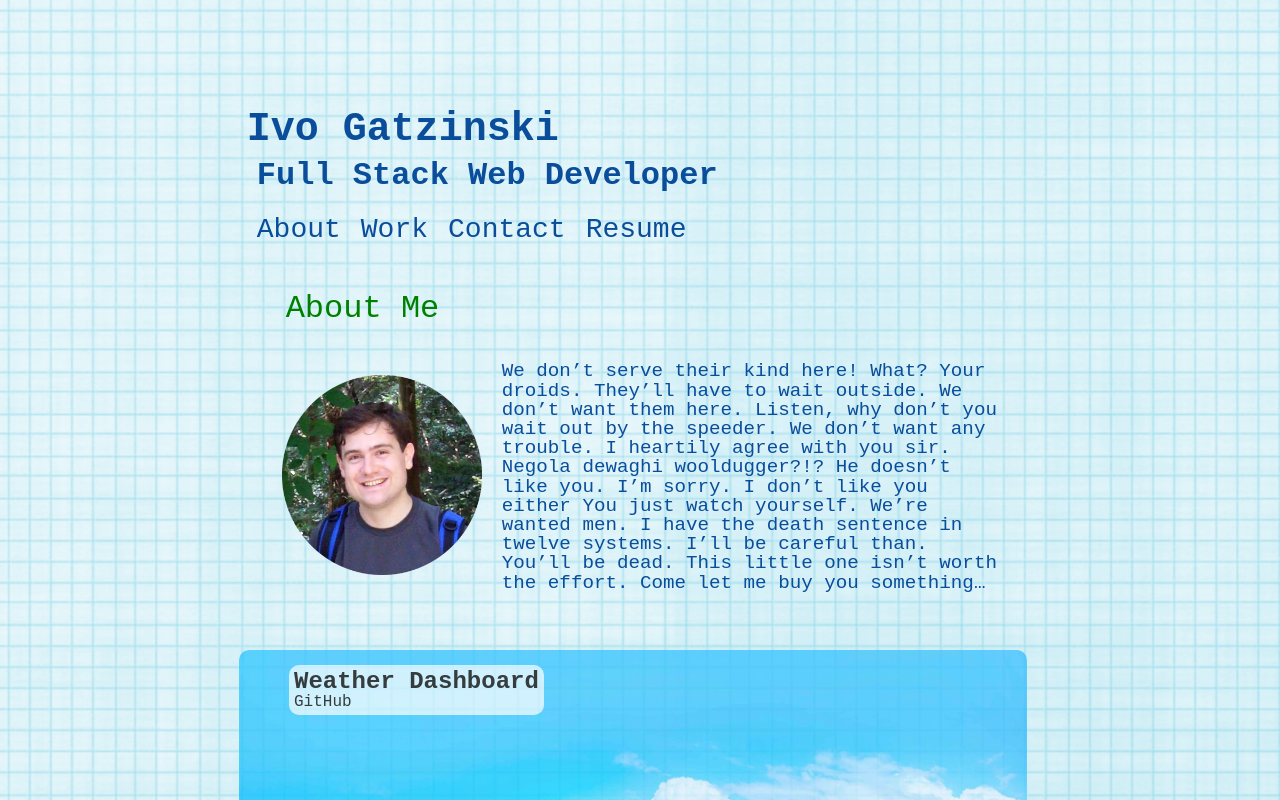
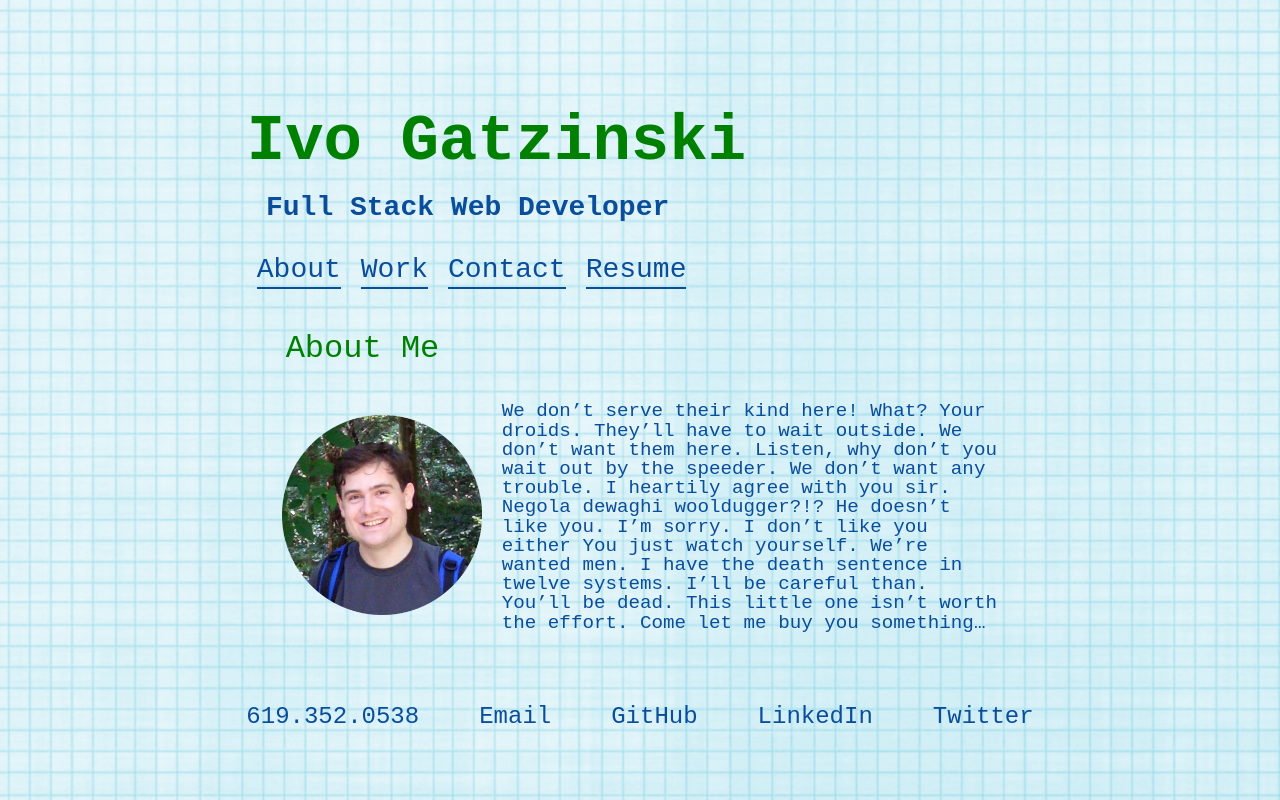
Before and after one commit to Ivo-Gatzinski/portfolio, a React (Create React App) app: page / in a window 1280 px wide. Shown: the top 800 px of the page. Built offline with nearby package versions, Linux system fonts and the light colour scheme; a web font is replaced by a local one.

Commit message:
add condiRender; fix css

```diff
--- a/src/App.js
+++ b/src/App.js
@@ -1,4 +1,4 @@
-import "./App.css";
+import { useState } from "react";
 import Header from "./components/Header.js";
 import Samples from "./components/Samples.js";
 import ContactInfo from "./components/ContactInfo.js";
@@ -6,12 +6,64 @@ import About from "./components/About.js";
 import Resume from "./components/Resume.js";
 
 function App() {
+  const [currentPage, setCurrentPage] = useState("about");
+
+  const renderPage = () => {
+    switch (currentPage) {
+      case "about":
+        return <About />;
+      case "samples":
+        return <Samples />;
+      // case "contact":
+      //   return </Contact>
+      case "resume":
+        return <Resume />;
+
+      default:
+        return <About />;
+    }
+  };
+
   return (
     <main>
       <Header />
-      <About />
-      <Samples />
-      <Resume />
+      <nav className="subheader nav">
+          <ul>
+            <li>
+              <button
+                className="aboutLink"
+                onClick={() => setCurrentPage("about")}
+              >
+                About
+              </button>
+            </li>
+            <li>
+              <button
+                className="workLink"
+                onClick={() => setCurrentPage("samples")}
+              >
+                Work
+              </button>
+            </li>
+            <li>
+              <button
+                className="contactLink"
+                onClick={() => setCurrentPage("contact")}
+              >
+                Contact
+              </button>
+            </li>
+            <li>
+              <button
+                className="resumeLink"
+                onClick={() => setCurrentPage("resume")}
+              >
+                Resume
+              </button>
+            </li>
+          </ul>
+        </nav>
+      {renderPage()}
       <ContactInfo />
     </main>
   );
--- a/src/components/Header.js
+++ b/src/components/Header.js
@@ -2,32 +2,13 @@ import React from "react";
 
 export default function Header() {
   return (
-    <div>
-      <section className="space-fill-1"></section>
-      <section className="subheader">
-        <div className="h1">
+      <div><div className="space-fill-1"></div>
+        <div className="subheader h1">
           <h1>Ivo Gatzinski</h1>
         </div>
         <div className="h2">
           <h2>Full Stack Web Developer</h2>
         </div>
-        <nav className="nav">
-          <ul>
-            <li>
-              <button>About</button>
-            </li>
-            <li>
-              <button>Work</button>
-            </li>
-            <li>
-              <button>Contact</button>
-            </li>
-            <li>
-              <button>Resume</button>
-            </li>
-          </ul>
-        </nav>
-      </section>
-    </div>
+      </div>
   );
 }
--- a/src/components/style.css
+++ b/src/components/style.css
@@ -26,14 +26,13 @@ body {
 /*top headings*/
 .h1 {
   background-color: none;
-  color: var(--dark-blue);
+  color: green;
 }
 .h2 {
   color: var(--dark-blue);
 }
 .subheader {
   background: transparent;
-  color: var(--dark-blue);
   border-radius: 10px;
 }
 
@@ -49,7 +48,10 @@ body {
   padding-bottom: var(--micro-pad);
   color: var(--dark-blue);
   text-decoration: none;
-  border: none;
+  border-top: none;
+  border-left: none;
+  border-right: none;
+  border-bottom: var(--dark-blue) solid var(--micro-pad);
   background: none;
 }
 
@@ -199,10 +201,10 @@ body {
   .space-fill-1 {
     height: 50px;
   }
-  .h1 {
-    text-align: center;
+  h1 {
+    text-align: left;
+    flex: 100%;
     font-size: 200%;
-    flex: 100%;
   }
 
   .h2 {
@@ -227,12 +229,6 @@ a {
     padding: var(--small-pad);
   }
 
-  .subheader {
-    display: flex;
-    flex-wrap: wrap;
-    padding-top: var(--large-pad);
-    justify-content: center;
-  }
   #resume {
     display: block;
   }
@@ -286,6 +282,9 @@ a {
   }
 
   .subheader {
+
+    padding-top: var(--large-pad);
+    justify-content: center;
     display: flex;
     flex-wrap: wrap;
     margin-left: 3%;
@@ -299,13 +298,13 @@ a {
     height: 100px;
   }
 
-  .h1 {
+  h1 {
     text-align: left;
-    font-size: 300%;
+    font-size: 200%;
   }
 
   .h2 {
-    font-size: 200%;
+    font-size: 175%;
   }
 
   .nav li {
@@ -383,9 +382,9 @@ taking into account about 5px padding */
   }
 
   .res_title {
-    margin-top: 40px;
+    margin-top: 20px;
     margin-left: 22%;
-    margin-bottom: 40px;
+    margin-bottom: 20px;
   }
   #resume {
     display: flex;
@@ -424,12 +423,14 @@ taking into account about 5px padding */
 
   .h1 {
     display: flex;
-    font-size: 250%;
+    font-size: 200%;
     flex: wrap;
   }
 
   .h2 {
-    font-size: 200%;
+    font-size: 175%;
+    text-align: left;
+    margin-left: 20%;
   }
 
   a {
@@ -447,6 +448,7 @@ taking into account about 5px padding */
     flex: wrap;
     justify-content: space-between;
     font-size: 175%;
+    margin-left: 22%;
   }
 
   .subheader {
```
